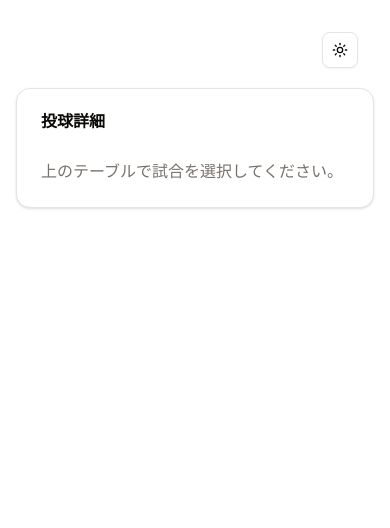
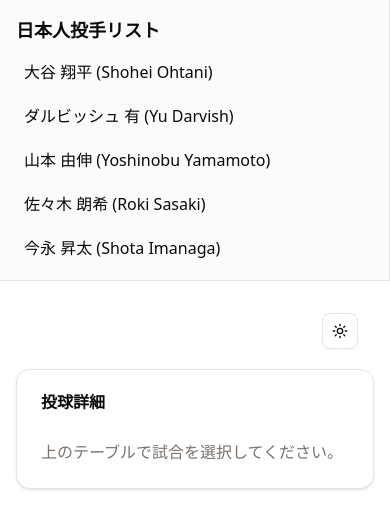
Before and after one commit to tndhk/No18_MLB_Pitch_by_Game2, a Next.js app: page / in a window 390 px wide. Shown: the top 528 px of the page. Built offline with nearby package versions, Linux system fonts and the light colour scheme.

Commit message:
layout for SP

```diff
--- a/src/components/layouts/main-layout.tsx
+++ b/src/components/layouts/main-layout.tsx
@@ -7,16 +7,16 @@ interface MainLayoutProps {
 
 export const MainLayout: React.FC<MainLayoutProps> = ({ leftPanel, rightPanel }) => {
   return (
-    <div className="flex h-screen bg-background">
+    <div className="flex flex-col md:flex-row h-screen bg-background">
       {/* Left Panel (Fixed Width) - md以上で表示 */}
       {/* TODO: モバイル用にハンバーガーメニューとドロワー/モーダル表示を追加 */}
-      <aside className="hidden md:block w-64 bg-muted/40 border-r p-4 overflow-y-auto flex-shrink-0">
+      <aside className="block w-full md:w-64 bg-muted/40 border-r md:border-b-0 border-b p-4 overflow-y-auto flex-shrink-0 h-1/3 md:h-full">
         {leftPanel}
       </aside>
 
       {/* Right Panel (Flexible Width) */}
       {/* モバイルでは全幅、md以上で残りの幅 */}
-      <main className="flex-1 p-4 md:p-6 overflow-y-auto">
+      <main className="flex-1 p-4 md:p-6 overflow-y-auto h-2/3 md:h-full">
         {rightPanel}
       </main>
     </div>
```
Also changed, not shown: 1 other file (tests, documents, lock files or other folders).
